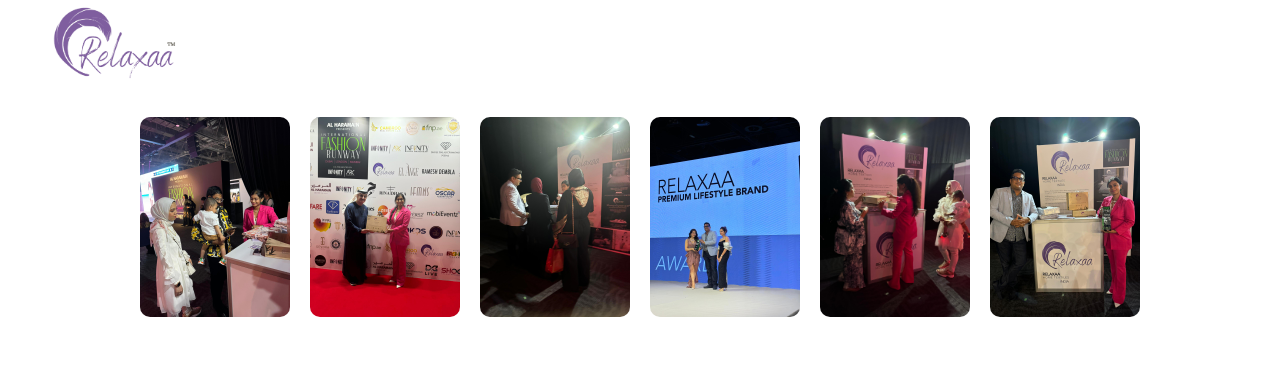
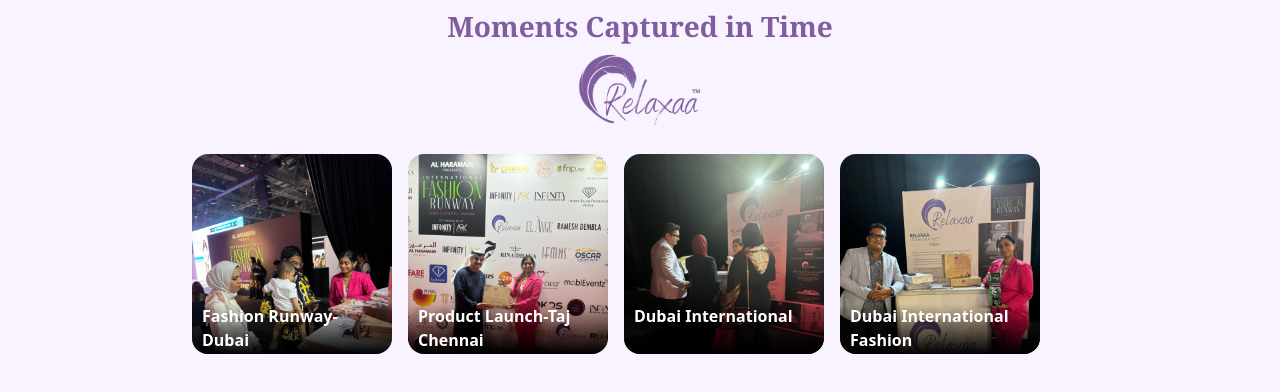
Before and after one commit to Balagurusiva/gallary, a Nuxt app: page / in a window 1280 px wide. Shown: the top 392 px of the page. Built offline with nearby package versions, Linux system fonts and the light colour scheme.

Commit message:
modified:   app.vue  	modified:   assets/css/main.css  	new file:   pages/dubai-International.vue  	new file:   pages/dubai-fashion-runway.vue  	new file:   pages/dubai-international-fashion.vue  	new file:   pages/index.vue  	new file:   pages/product-launch-taj-chennai.vue

```diff
--- a/app.vue
+++ b/app.vue
@@ -1,124 +1,5 @@
 <template>
-	<div class="w-full">
-		<div
-			class="header sticky top-0 w-full bg-white sm:px-[50px] "
-		>
-			<div class="logo">
-				<NuxtImg src="/Kx1rLCnLKU4d4cD7viBNCJUbSbQpkU3HIpEeP4U0.png" />
-			</div>
-		</div>
-		<div class="flex justify-center items-center mt-[50px] gap-5 flex-wrap">
-			<template v-for="(image, index) in imgs" :key="index">
-				<div class="rounded-[10px] overflow-hidden img-list "  >
-					<NuxtImg
-						:src="image"
-						width="150"
-						height="150"
-						@click="clicked(image, index)"
-					/>
-				</div>
-			</template>
-
-			<template v-if="showLarge">
-				<div
-					class="absolute w-full h-[100%] top-0"
-					style="background-color: rgba(255, 255, 255, 1) !important"
-				>
-					<div
-						class="header sticky top-0 w-full sm:px-[50px]   h-[85px]"
-					>
-						<div class="logo mt-2 ml-2">
-							<NuxtImg src="/Kx1rLCnLKU4d4cD7viBNCJUbSbQpkU3HIpEeP4U0.png" />
-						</div>
-					</div>
-					<div class="fixed right-2 top-8" @click="handleClose">
-						<NuxtImg src="circle-xmark.svg" width="20" height="20" />
-					</div>
-					<div
-						class="flex justify-between items-center sm:mt-[-20px]  sm:px-[50px] sm:pb-[50px]"
-					>
-						<div
-							class="sm:ml-[20px]"
-							style="left: 0; z-index: 1 !important"
-							@click="handlePrevious"
-						>
-							<NuxtImg src="angle-double-left.svg" width="20" height="20" />
-						</div>
-						<div class="flex items-center justify-center">
-							<NuxtImg
-								:src="currentImg"
-								class="w-full h-[550px] object-cover rounded-[20px] overflow-clip"
-							/>
-						</div>
-						<div @click="handleNext">
-							<NuxtImg
-								src="angle-double-left.svg"
-								width="20"
-								height="20"
-								style="transform: rotate(180deg)"
-							/>
-						</div>
-					</div>
-				</div>
-			</template>
-		</div>
-	</div>
+	<NuxtLayout>
+		<NuxtPage />
+	</NuxtLayout>
 </template>
-
-<script setup>
-	let currentid = ref(0);
-	let currentImg = ref();
-
-	const clicked = (img, id) => {
-		currentid.value = id;
-		showLarge.value = true;
-		currentImg.value = img;
-	};
-
-	const handleClose = () => {
-		showLarge.value = false;
-	};
-
-	const handleNext = () => {
-		if (currentid.value < imgs.length - 1) {
-			currentImg.value = imgs[++currentid.value];
-		}
-	};
-
-	const handlePrevious = () => {
-		if (currentid.value > 0) {
-			currentImg.value = imgs[--currentid.value];
-		}
-	};
-
-	const showLarge = ref(false);
-	const imgs = [
-		"/IMG-20240530-WA0019.jpg",
-		"/IMG-20240530-WA0020.jpg",
-		"/IMG-20240530-WA0021.jpg",
-		"/IMG-20240530-WA0022.jpg",
-		"/IMG-20240530-WA0023.jpg",
-		"/IMG-20240530-WA0025.jpg",
-	];
-</script>
-
-<style scoped>
-	.logo {
-		width: calc(50px + (81 / (1024 - 350)) * (100vw - 350px));
-		height: calc(40px + (40 / (1024 - 350)) * (100vh - 350px));
-		object-fit: contain;
-		max-width: 131px;
-		max-height: 80px;
-		min-width: 50px;
-		min-height: 40px;
-		transition: width 0.3s ease, height 0.3s ease;
-	}
-
-    .img-list:hover{
-        transform: rotate(2deg);
-        transition:  0.3s  all ease-in-out ;
-    }
-
-
-
-</style>
--- a/assets/css/main.css
+++ b/assets/css/main.css
@@ -1,3 +1,8 @@
 @tailwind base;
 @tailwind components;
 @tailwind utilities;
+
+
+body{
+    @apply bg-[#f9f3ff];
+}
--- /dev/null
+++ b/pages/dubai-International.vue
@@ -0,0 +1,6 @@
+<template>
+    <div>
+        Dubai International
+
+    </div>
+</template>
--- /dev/null
+++ b/pages/dubai-fashion-runway.vue
@@ -0,0 +1,5 @@
+<template>
+    <div>
+        dubai fashion
+    </div>
+</template>
--- /dev/null
+++ b/pages/dubai-international-fashion.vue
@@ -0,0 +1,5 @@
+<template>
+    <div>
+        dubai internatioinal
+    </div>
+</template>
--- /dev/null
+++ b/pages/index.vue
@@ -0,0 +1,201 @@
+<template>
+	<!-- <div class="w-full">
+		 <div
+			class="header sticky top-0 w-full bg-white sm:px-[50px] "
+		>
+			<div class="logo">
+				<NuxtImg src="/Kx1rLCnLKU4d4cD7viBNCJUbSbQpkU3HIpEeP4U0.png" />
+			</div>
+		</div>
+		<div class="flex justify-center items-center mt-[50px] gap-5 flex-wrap">
+			<template v-for="(image, index) in imgs" :key="index">
+				<div class="rounded-[10px] overflow-hidden img-list "  >
+					<NuxtImg
+						:src="image"
+						width="150"
+						height="150"
+						@click="clicked(image, index)"
+					/>
+				</div>
+			</template>
+
+			<template v-if="showLarge">
+				<div
+					class="absolute w-full h-[100%] top-0"
+					style="background-color: rgba(255, 255, 255, 1) !important"
+				>
+					<div
+						class="header sticky top-0 w-full sm:px-[50px]   h-[85px]"
+					>
+						<div class="logo mt-2 ml-2">
+							<NuxtImg src="/Kx1rLCnLKU4d4cD7viBNCJUbSbQpkU3HIpEeP4U0.png" />
+						</div>
+					</div>
+					<div class="fixed right-2 top-8" @click="handleClose">
+						<NuxtImg src="circle-xmark.svg" width="20" height="20" />
+					</div>
+					<div
+						class="flex justify-between items-center sm:mt-[-20px]  sm:px-[50px] sm:pb-[50px]"
+					>
+						<div
+							class="sm:ml-[20px]"
+							style="left: 0; z-index: 1 !important"
+							@click="handlePrevious"
+						>
+							<NuxtImg src="angle-double-left.svg" width="20" height="20" />
+						</div>
+						<div class="flex items-center justify-center">
+							<NuxtImg
+								:src="currentImg"
+								class="w-full h-[550px] object-cover rounded-[20px] overflow-clip"
+							/>
+						</div>
+						<div @click="handleNext">
+							<NuxtImg
+								src="angle-double-left.svg"
+								width="20"
+								height="20"
+								style="transform: rotate(180deg)"
+							/>
+						</div>
+					</div>
+				</div>
+			</template>
+		</div>
+	</div> -->
+
+	<div class="w-full h-full flex flex-col items-center bg-[#f9f3ff]">
+		<!-- header section -->
+		<header
+			class="header sticky top-0 flex pt-[5px] flex-col w-full items-center bg-[#f9f3ff]"
+		>
+			<div>
+				<p
+					class="text-[18px] sm:text-[32px] xl:text-[28px] font-extrabold font-serif text-[#7F5E9F]"
+				>
+					Moments Captured in Time
+				</p>
+			</div>
+			<div class="logo">
+				<NuxtImg src="/Kx1rLCnLKU4d4cD7viBNCJUbSbQpkU3HIpEeP4U0.png" />
+			</div>
+		</header>
+
+		<!-- main content -->
+		<main
+			class="mt-[40px] flex flex-col sm:flex-row sm:flex-wrap gap-4 w-[90%] xl:w-[70%]"
+		>
+			<template v-for="(image, index) in imgs" :key="index">
+				<NuxtLink :to="image.link">
+					<div
+						class="card relative w-[90%] sm:w-[200px] h-[350px] sm:h-[200px] rounded-2xl overflow-clip"
+					>
+						<div class="event-img w-full object-contain">
+							<NuxtImg
+								:src="image.img"
+								@click="clicked(image, index)"
+								style="width: inherit; height: inherit"
+								class="object-fit"
+							/>
+						</div>
+						<div
+							class="card-details px-[10px] h-[50px] absolute bottom-0 w-full bg-gradient-to-b from-[#ffffff00] vid-[#000] to-[#000]"
+						>
+							<div class="event_name">
+								<p class="text-white font-bold">{{ image.event_name }}</p>
+							</div>
+						</div>
+					</div>
+				</NuxtLink>
+			</template>
+		</main>
+	</div>
+</template>
+
+<script setup>
+	let currentid = ref(0);
+	let currentImg = ref();
+
+	const clicked = (img, id) => {
+		currentid.value = id;
+		showLarge.value = true;
+		currentImg.value = img;
+	};
+
+	const handleClose = () => {
+		showLarge.value = false;
+	};
+
+	const handleNext = () => {
+		if (currentid.value < imgs.length - 1) {
+			currentImg.value = imgs[++currentid.value];
+		}
+	};
+
+	const handlePrevious = () => {
+		if (currentid.value > 0) {
+			currentImg.value = imgs[--currentid.value];
+		}
+	};
+
+	const showLarge = ref(false);
+	// const imgs = [
+
+	// 	"/IMG-20240530-WA0019.jpg",
+	// 	"/IMG-20240530-WA0020.jpg",
+	// 	"/IMG-20240530-WA0021.jpg",
+	// 	"/IMG-20240530-WA0022.jpg",
+	// 	"/IMG-20240530-WA0023.jpg",
+	// 	"/IMG-20240530-WA0025.jpg",
+	// ];
+
+	const imgs = [
+		{
+			img: "/IMG-20240530-WA0019.jpg",
+			event_name: "Fashion Runway-Dubai",
+			link: "/dubai-fashion-runway",
+		},
+		{
+			img: "/IMG-20240530-WA0020.jpg",
+			event_name: "Product Launch-Taj Chennai ",
+			link: "/product-launch-taj-chennai",
+		},
+		{
+			img: "/IMG-20240530-WA0021.jpg",
+			event_name: "Dubai International ",
+			link: "/dubai-international",
+		},
+		{
+			img: "/IMG-20240530-WA0025.jpg",
+			event_name: "Dubai International Fashion ",
+			link: "/dubai-international-fashion",
+		},
+	];
+</script>
+
+<style scoped>
+	.logo {
+		width: calc(50px + (81 / (1024 - 350)) * (100vw - 350px));
+		height: calc(40px + (40 / (1024 - 350)) * (100vh - 350px));
+		object-fit: contain;
+		max-width: 131px;
+		max-height: 80px;
+		min-width: 50px;
+		min-height: 40px;
+		transition: width 0.3s ease, height 0.3s ease;
+	}
+
+	.img-list:hover {
+		transform: rotate(2deg);
+		transition: 0.3s all ease-in-out;
+	}
+
+	.card:hover {
+		transform: rotate(2deg);
+	}
+
+	img:hover {
+		scale: 1.5;
+		transition: all 0.5s ease;
+	}
+</style>
--- /dev/null
+++ b/pages/product-launch-taj-chennai.vue
@@ -0,0 +1,5 @@
+<template>
+    <div>
+        product launch
+    </div>
+</template>
```
